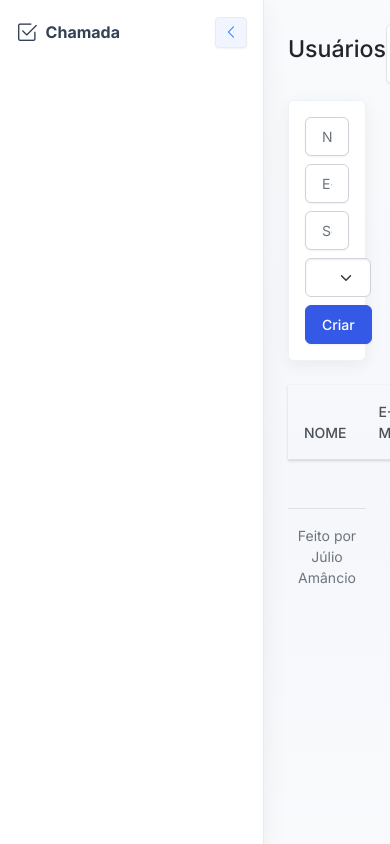
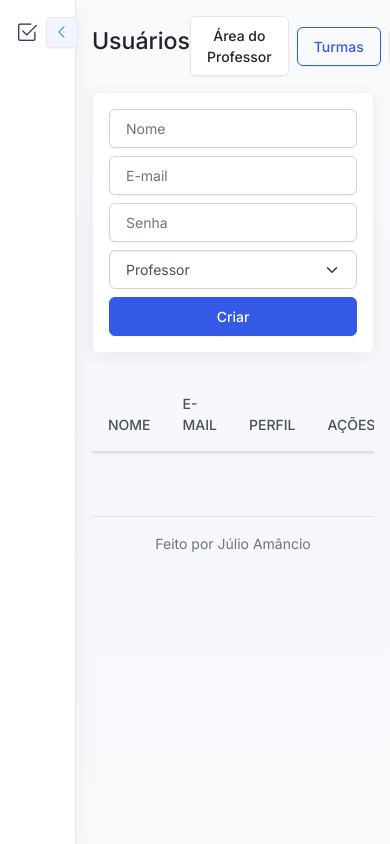
Before and after one commit to Julioamancio/chamada, a Python web app: template webapp/templates/admin/users_utf8.html in a window 390 px wide; the page is wider, and only the part inside the window is pictured. Run offline with Jinja, Linux system fonts and the light colour scheme; the template is opened without the code that fills it, so the values that code supplies are empty; some libraries are stand-ins or nearby versions.

Commit message:
Responsividade: wrap table-responsive em telas de usuários; ajustes CSS para sidebar e layout em telas pequenas

```diff
--- a/webapp/templates/admin/users_utf8.html
+++ b/webapp/templates/admin/users_utf8.html
@@ -22,9 +22,10 @@
   </div>
   </form>
 
-<table class="table table-striped">
-  <thead><tr><th>Nome</th><th>E-mail</th><th>Perfil</th><th style="width:30%">Ações</th></tr></thead>
-  <tbody>
+<div class="table-responsive">
+  <table class="table table-striped align-middle">
+    <thead><tr><th>Nome</th><th>E-mail</th><th>Perfil</th><th style="width:30%">Ações</th></tr></thead>
+    <tbody>
   {% for u in users %}
     <tr>
       <form class="row g-2 align-items-center" method="post" action="{{ url_for('admin.edit_user', user_id=u.id) }}">
@@ -48,6 +49,7 @@
       </form>
     </tr>
   {% endfor %}
-  </tbody>
+    </tbody>
   </table>
+</div>
 {% endblock %}
--- a/webapp/templates/base.html
+++ b/webapp/templates/base.html
@@ -66,6 +66,18 @@
         color: #fff;
         background-color: #dc3545;
         border-color: #dc3545;
+      }
+
+      /* Responsividade: reduzir sidebar e ajustar layout em telas menores */
+      @media (max-width: 991.98px) {
+        .sidebar{ width: var(--sidebar-width-collapsed); }
+        .sidebar .label, .sidebar .user-meta{ display:none; }
+        .sidebar .nav .btn{ padding-left:.5rem; padding-right:.5rem; text-align:center; }
+        .sidebar .nav .btn i{ margin:0 !important; font-size:1.1rem; }
+      }
+      @media (max-width: 575.98px) {
+        .card{ padding: 1rem !important; }
+        .main-wrapper{ padding: 1rem !important; }
       }
     </style>
   </head>
```
